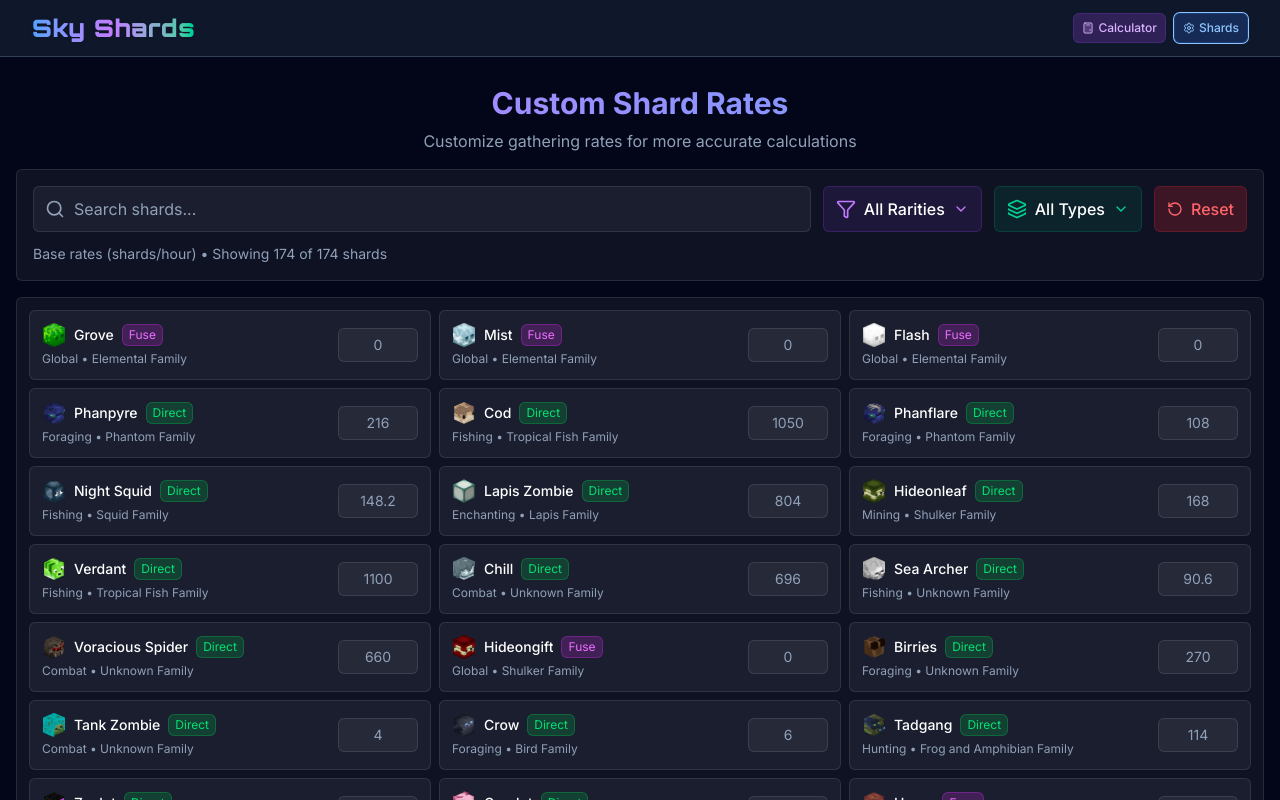
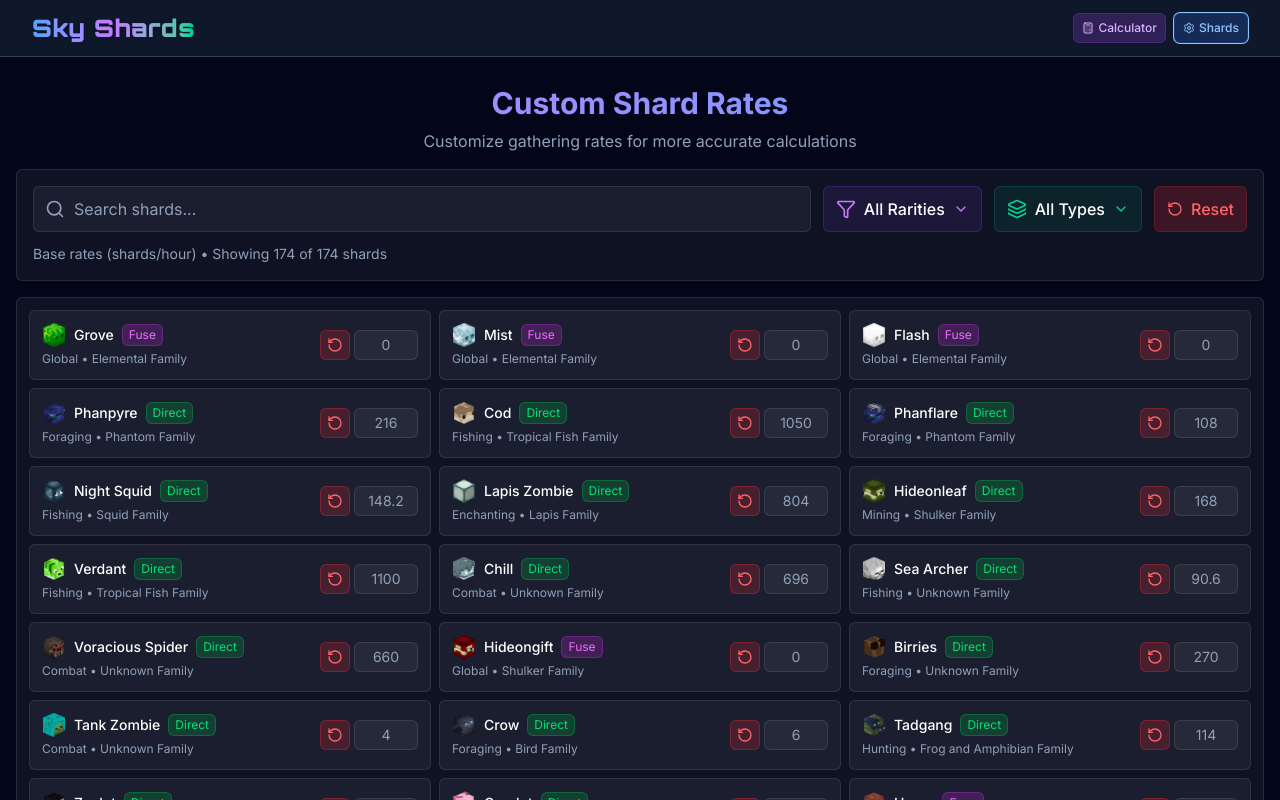
Before and after one commit to Campionnn/SkyShards, a React (Vite) app: page /settings in a window 1280 px wide. Shown: the top 800 px of the page. Built offline with nearby package versions, Linux system fonts and the light colour scheme.

Commit message:
added reset button for each individual shard item

```diff
--- a/src/components/settings/ShardItem.tsx
+++ b/src/components/settings/ShardItem.tsx
@@ -1,6 +1,7 @@
 import React, { useCallback, useState } from "react";
 import type { ShardWithDirectInfo } from "../../types";
 import { getRarityColor } from "../../utils";
+import { RotateCcw } from "lucide-react";
 
 interface ShardItemProps {
   shard: ShardWithDirectInfo;
@@ -58,7 +59,16 @@ export const ShardItem: React.FC<ShardItemProps> = React.memo(({ shard, rate, de
           </div>
         </div>
 
-        <div className="w-20 ml-2" onClick={(e) => e.stopPropagation()}>
+        <div className="flex items-center gap-1" onClick={(e) => e.stopPropagation()}>
+          <button
+            type="button"
+            title="Reset to default"
+            className="flex items-center justify-center px-1.5 py-1.5 cursor-pointer text-sm text-center bg-red-500/20 border border-red-500/30 rounded-md text-red-400 hover:bg-red-500/30 hover:text-red-300 transition-colors duration-150 focus:outline-none focus:ring-1 focus:ring-red-500/40 focus:border-red-500/40"
+            onClick={() => onRateChange(shard.key, defaultRate)}
+            tabIndex={0}
+          >
+            <RotateCcw className="w-4 h-4" />
+          </button>
           <input
             type="number"
             min="0"
@@ -67,7 +77,7 @@ export const ShardItem: React.FC<ShardItemProps> = React.memo(({ shard, rate, de
             onChange={handleRateChange}
             onBlur={handleBlur}
             placeholder={typeof rate === "number" ? rate.toString() : "0"}
-            className="w-full px-2 py-1.5 text-sm text-center bg-white/5 border border-white/10 rounded-md text-white placeholder-slate-400 focus:outline-none focus:ring-1 focus:ring-purple-500/50 focus:border-purple-500/50 transition-colors duration-200"
+            className="w-16 px-2 py-1 text-sm text-center bg-white/5 border border-white/10 rounded-md text-white placeholder-slate-400 focus:outline-none focus:ring-1 focus:ring-purple-500/50 focus:border-purple-500/50 transition-colors duration-200"
           />
         </div>
       </div>
```
